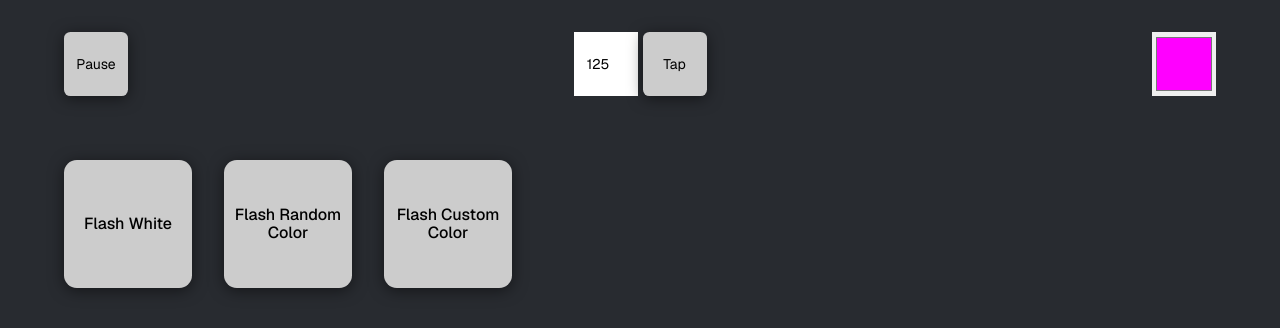
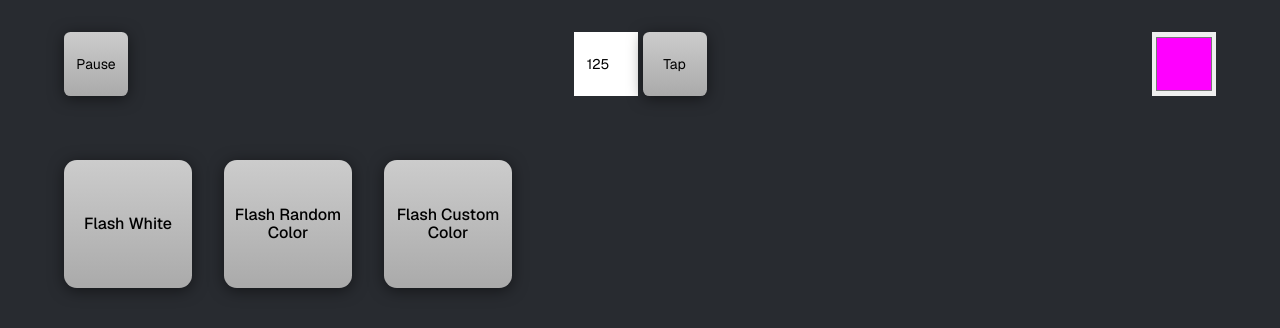
Before and after one commit to klnmichael/lighting-controller, a Next.js app: page / in a window 1280 px wide. Shown: the top 328 px of the page. Built offline with nearby package versions, Linux system fonts and the light colour scheme.

Commit message:
Minor cleanup

```diff
--- a/src/components/blocks/flash/index.tsx
+++ b/src/components/blocks/flash/index.tsx
@@ -2,7 +2,7 @@
 
 import { useRef, useState, useEffect } from "react";
 import randomColor from "randomcolor";
-import { Color } from "@/types/wiz";
+import { Color } from "@/types/global";
 import { IPS } from "@/lib/constants";
 import Block from "../block";
 
--- a/src/components/blocks/sparkle/index.tsx
+++ b/src/components/blocks/sparkle/index.tsx
@@ -2,7 +2,7 @@
 
 import { useRef, useState, useEffect } from "react";
 import randomColor from "randomcolor";
-import { Color } from "@/types/wiz";
+import { Color } from "@/types/global";
 import { IPS } from "@/lib/constants";
 import Block from "../block";
 
--- a/src/components/blocks/wave/index.tsx
+++ b/src/components/blocks/wave/index.tsx
@@ -2,7 +2,7 @@
 
 import { useRef, useState, useEffect } from "react";
 import randomColor from "randomcolor";
-import { Color } from "@/types/wiz";
+import { Color } from "@/types/global";
 import { ROWS } from "@/lib/constants";
 import Block from "../block";
 
--- a/src/components/controls/controls.module.scss
+++ b/src/components/controls/controls.module.scss
@@ -3,6 +3,20 @@
   background-color: var(--gray-200);
   inset: 0;
   z-index: 2;
+
+  button {
+    aspect-ratio: 1;
+    padding: 1rem;
+    box-shadow: 0 0.25rem 1.5rem rgba(0, 0, 0, 0.5);
+    background-image: linear-gradient(0deg, #aaa, #ccc);
+    border: 0;
+    border-radius: 10%;
+
+    &:active {
+      background-image: none;
+      background-color: #fff;
+    }
+  }
 }
 .header {
   padding: 2.5vw 5vw;
@@ -11,17 +25,7 @@
 
   button {
     width: 5vw;
-    padding: 1rem;
-    aspect-ratio: 1;
     font-size: 1.4rem;
-    box-shadow: 0 0.25rem 1.5rem rgba(0, 0, 0, 0.5);
-    background-color: #ccc;
-    border: 0;
-    border-radius: 10%;
-
-    &:active {
-      background-color: #fff;
-    }
   }
   input {
     width: 5vw;
@@ -46,18 +50,8 @@
 
   button {
     width: 10vw;
-    padding: 1rem;
-    aspect-ratio: 1;
     font-size: 1.6rem;
     font-weight: 500;
-    box-shadow: 0 0.25rem 1.5rem rgba(0, 0, 0, 0.5);
-    background-color: #ccc;
-    border: 0;
-    border-radius: 10%;
-
-    &:active {
-      background-color: #fff;
-    }
 
     &[data-active="true"] {
       outline: 0.5rem solid #f00;
--- a/src/components/map/map.tsx
+++ b/src/components/map/map.tsx
@@ -2,7 +2,7 @@
 
 import Image from "next/image";
 import { useRef, useState, useEffect } from "react";
-import type { Color } from "@/types/wiz.ts";
+import type { Color } from "@/types/global";
 import { IPS } from "@/lib/constants";
 // import Wave from "../blocks/wave";
 // import Flash from "../blocks/flash";
--- a/src/lib/sequences/flash.ts
+++ b/src/lib/sequences/flash.ts
@@ -1,7 +1,7 @@
 import randomColor from "randomcolor";
 import { IPS } from "../constants.ts";
 import { updateWizLight } from "../../utils/updateWizLight.ts";
-import type { Color } from "../../types/wiz.ts";
+import type { Color } from "../../types/global.ts";
 
 export const flashWhite = {
   label: "Flash White",
@@ -58,7 +58,6 @@ export const flashCustomColor = {
   beat: 1,
   loop: (bpm: number) => {
     IPS.forEach((_, index) => {
-      // TODO color update
       updateWizLight(index, {
         color: customColor,
         dimming: 100,
--- a/src/utils/updateWizLight.ts
+++ b/src/utils/updateWizLight.ts
@@ -1,5 +1,5 @@
 import dgram from "dgram";
-import type { WizLight } from "../types/wiz.ts";
+import type { WizLight } from "../types/global.ts";
 import { IPS } from "../lib/constants.ts";
 
 export const updateWizLight = async (index: number, config: WizLight) => {
```
Also changed, not shown: hub/server.ts (+15 -15 lines), src/types/global.ts (renamed from src/types/wiz.ts).
